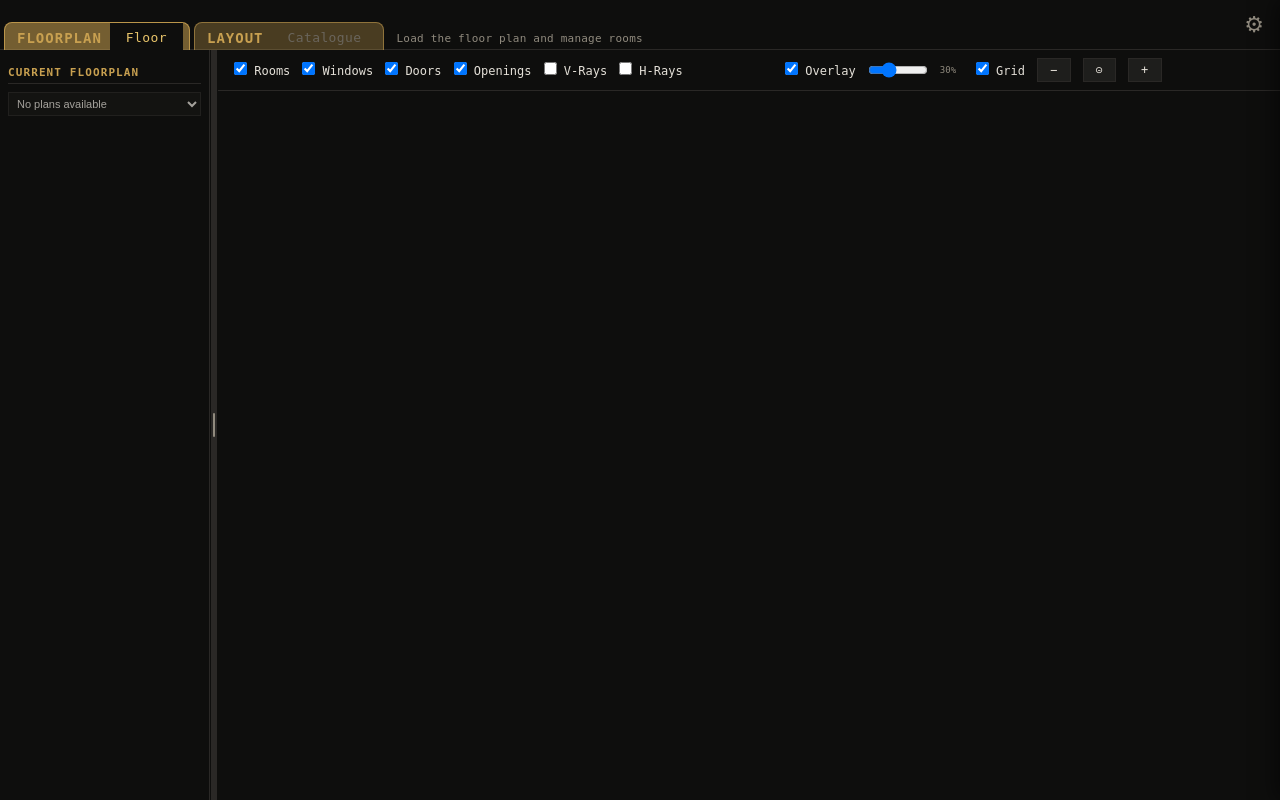
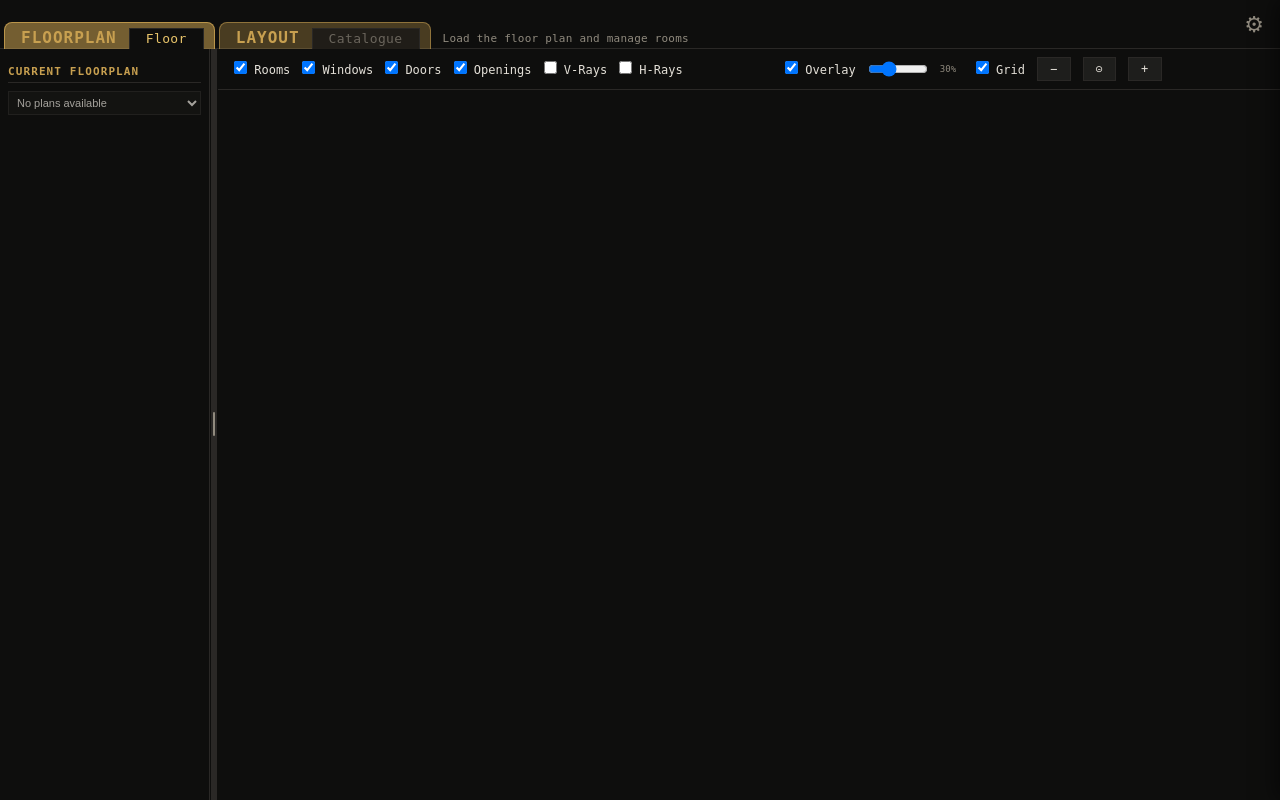
Before and after one commit to pgstudio64/olm, a Flask app: page / in a window 1280 px wide. Run offline with Flask 3, Linux system fonts and the light colour scheme; data that the repository does not hold is empty.

Commit message:
Restore: onglets/sous-onglets CSS restaurés à l'état stable (79149e4)
Retour au layout baseline/padding/border d'origine des tab-groups
et sub-tab-btn. Seule modification conservée : couleurs actif #e8c46a
et inactif #6a655c.

Co-Authored-By: Claude Opus 4.6 (1M context) <noreply@anthropic.com>

```diff
--- a/olm/static/style.css
+++ b/olm/static/style.css
@@ -287,9 +287,9 @@
   }
   .tab-group {
     display: inline-flex;
-    align-items: stretch;
-    gap: 0;
-    padding: 0 6px 0 0;
+    align-items: baseline;
+    gap: 8px;
+    padding: 5px 10px 0 12px;
     background: rgba(200, 160, 80, 0.32);
     border: 1px solid rgba(200, 160, 80, 0.55);
     border-bottom: none;
@@ -306,28 +306,25 @@
     color: var(--accent);
   }
   .tab-group-label {
-    font-size: 14px;
+    font-size: 16px;
     font-weight: bold;
     color: var(--accent);
     letter-spacing: 1px;
     text-transform: uppercase;
-    padding: 6px 8px 4px 12px;
+    padding: 0 4px;
     white-space: nowrap;
-    display: flex;
-    align-items: center;
   }
   .tab-group .tab-btn {
+    padding: 2px 16px 1px 16px;
     font-size: 13px;
-    line-height: 1;
-    padding: 8px 16px 6px 16px;
-    background: transparent;
-    border: none;
+    line-height: 1.3;
+    background: rgba(30, 28, 24, 0.95);
+    border: 1px solid var(--border);
+    border-bottom: none;
     border-radius: 0;
     color: #6a655c;
     margin: 0;
     cursor: pointer;
-    display: flex;
-    align-items: center;
   }
   .tab-group .tab-btn:hover { color: var(--text); background: rgba(0, 0, 0, 0.18); }
   .tab-group .tab-btn.active {
@@ -468,20 +465,14 @@
     flex-shrink: 0;
     align-items: center;
   }
-  /* Catalogue sub-tab-bar */
-  .cat-sub-tab-bar {
-    background: var(--bg);
-    border-top: none;
-    border-bottom: none;
-    padding: 0 0 0 16px;
-  }
   .sub-tab-btn {
     background: var(--surface);
-    border: none;
+    border: 1px solid var(--border);
+    border-bottom: none;
     color: var(--text-dim);
     font-family: var(--font-mono);
     font-size: var(--fs-sm);
-    padding: 0 var(--sp-md) 2px var(--sp-md);
+    padding: 4px var(--sp-md);
     cursor: pointer;
     letter-spacing: 0.03em;
     margin-right: 2px;
--- a/olm/templates/pattern_editor.html
+++ b/olm/templates/pattern_editor.html
@@ -374,7 +374,7 @@ document.addEventListener('gesturechange', function(e) { e.preventDefault(); });
 
 <!-- TAB: CATALOGUE -->
 <div class="tab-content" id="tabLytCatalogue">
-  <div class="sub-tab-bar cat-sub-tab-bar">
+  <div class="sub-tab-bar">
     <button class="sub-tab-btn active" data-subtab="catCards">Card view</button>
     <button class="sub-tab-btn" data-subtab="catGrid">Grid view</button>
     <button class="sub-tab-btn" data-subtab="catEditor">Pattern editor</button>
```
